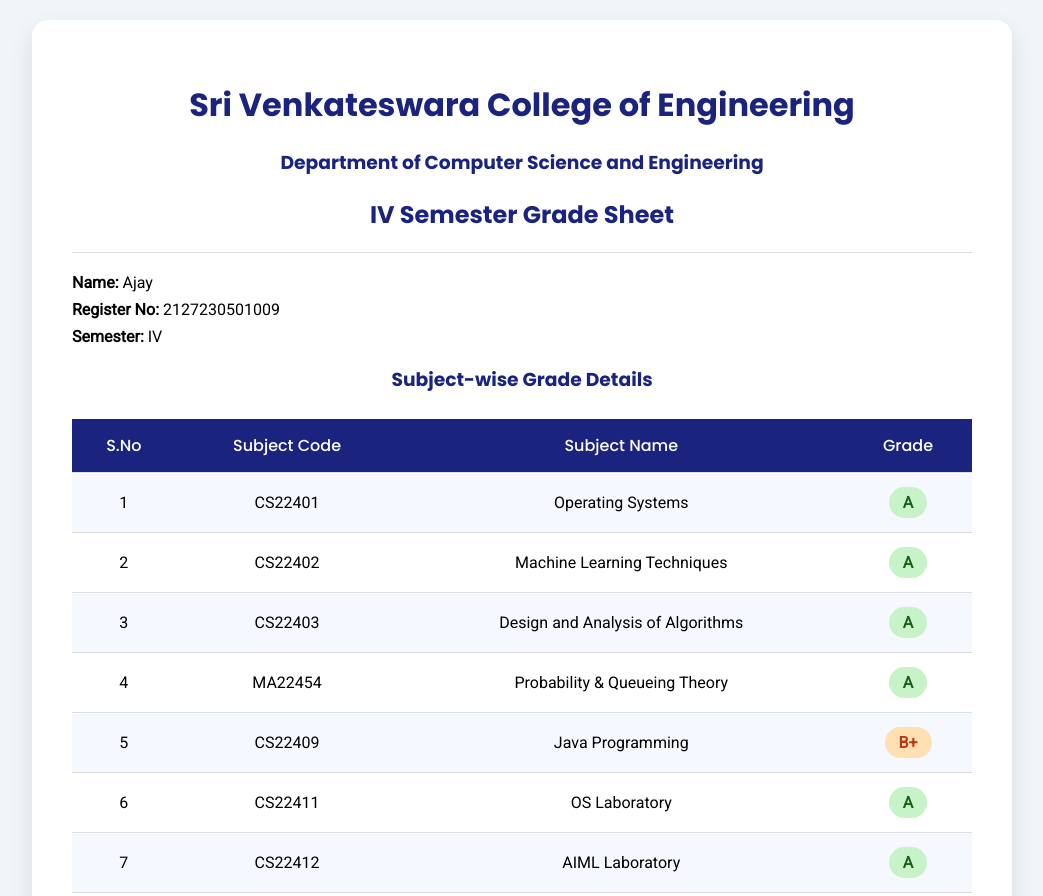
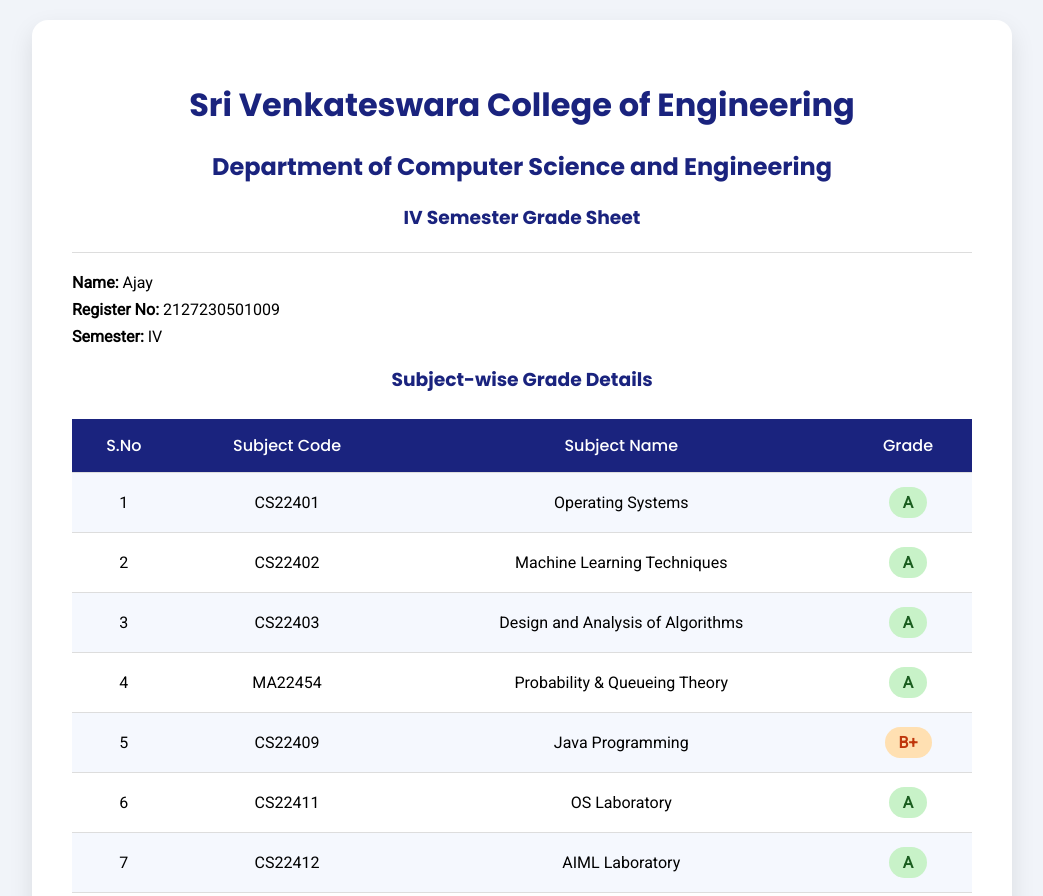
Before and after one commit to Ajay452-tech/IV-gradesheet, a plain HTML site: page index.html in a window 1280 px wide. Shown: the top 896 px of the page, without its empty margins (118-1161 px from the left). Drawn offline with Linux system fonts and the light colour scheme.

Commit message:
Update index.html

```diff
--- a/index.html
+++ b/index.html
@@ -133,9 +133,9 @@
 
 <div class="container">
 
-    <h1>Sri Venkateswara College of Engineering</h1>
-    <h3>Department of Computer Science and Engineering</h3>
-    <h2>IV Semester Grade Sheet</h2>
+<h1>Sri Venkateswara College of Engineering</h1>
+<h2>Department of Computer Science and Engineering</h2>
+<h3>IV Semester Grade Sheet</h3>
     <hr>
 
     <div class="student-info">
```
